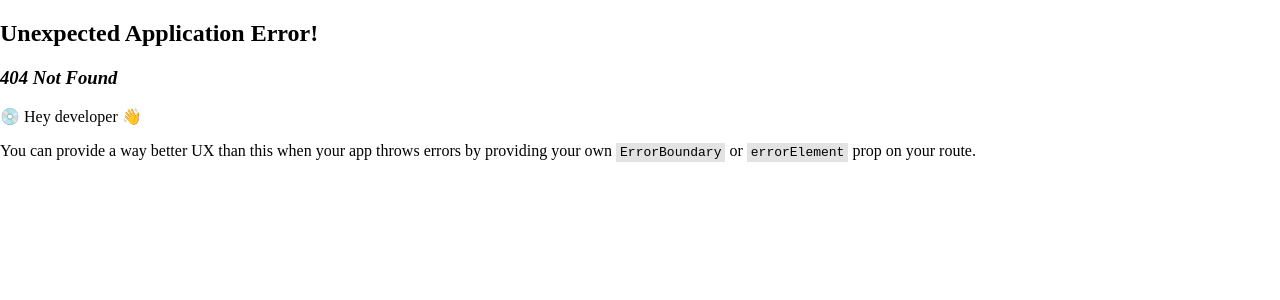
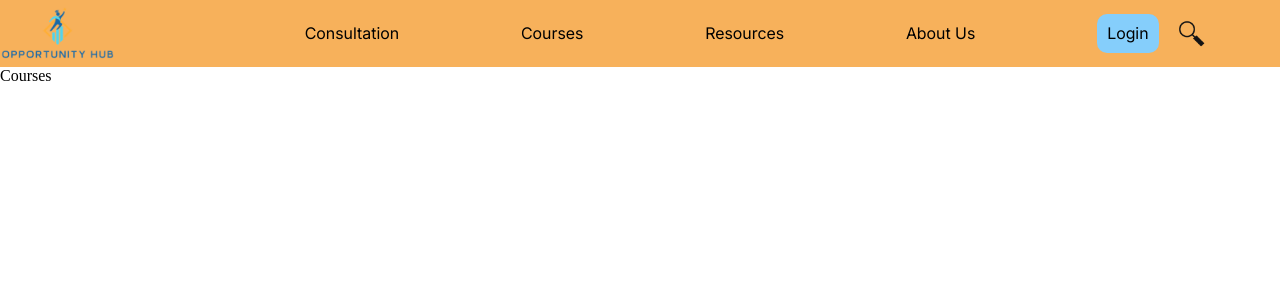
Before and after one commit to TheBoldReaper/g121, a React (Vite) app: page /g121/courses in a window 1280 px wide. Before the commit this address had no page. Shown: the top 300 px of the page. Built offline with nearby package versions, Linux system fonts and the light colour scheme.

Commit message:
revert test

```diff
--- a/src/components/Navbar.tsx
+++ b/src/components/Navbar.tsx
@@ -14,14 +14,14 @@ function Navbar() {
     return (
         <header className="navbar">
             <nav className="container-xl">
-                <Link className="icon" to="/">
+                <Link className="icon" to="/g121/">
                     <img src={opportunityHubLogo} />
                 </Link>
                 <div className="items">
-                    <Link to="/consultation">Consultation</Link>
-                    <Link to="/courses">Courses</Link>
-                    <Link to="/resources">Resources</Link>
-                    <Link to="/aboutus">About Us</Link>
+                    <Link to="/g121/consultation">Consultation</Link>
+                    <Link to="/g121/courses">Courses</Link>
+                    <Link to="/g121/resources">Resources</Link>
+                    <Link to="/g121/aboutus">About Us</Link>
                 </div>
                 <div className="utils">
                     <button className="login" type="button" onClick={login}>Login</button>
--- a/vite.config.ts
+++ b/vite.config.ts
@@ -4,5 +4,5 @@ import react from '@vitejs/plugin-react'
 // https://vite.dev/config/
 export default defineConfig({
   plugins: [react()],
-  base: ""
+  base: "/g121/"
 })
```
Also changed, not shown: src/App.tsx (+5 -5 lines).
